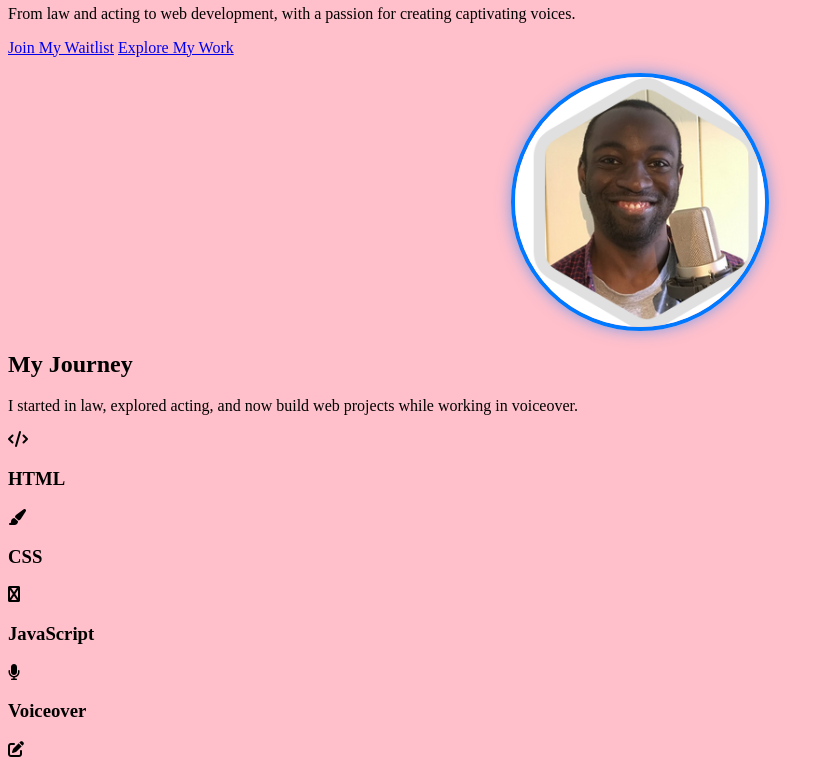
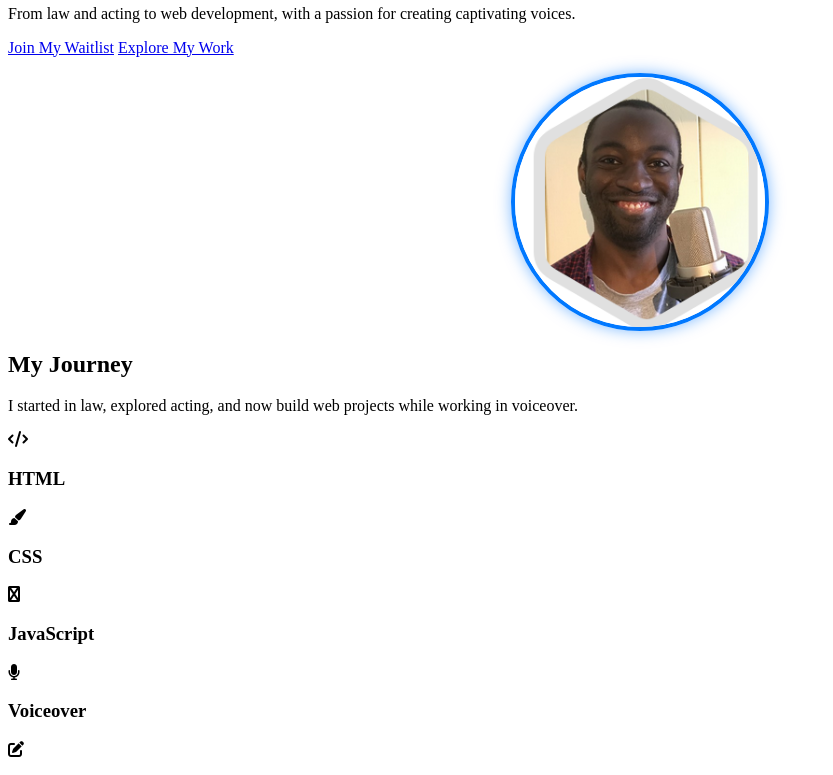
Before and after one commit to laoluah/Website-showcase, a plain HTML site: page index.html in a window 1280 px wide. Shown: the part 237-1012 px from the top of the page, without its empty margins (0-833 px from the left). Drawn offline with Linux system fonts and the light colour scheme.

Commit message:
Remove unnecessary background color from body

```diff
--- a/styles.css
+++ b/styles.css
@@ -1,4 +1,3 @@
-body { background: pink !important; }
 /* ===== Profile Image ===== */
 .profile-image {
   width: 250px;
```
